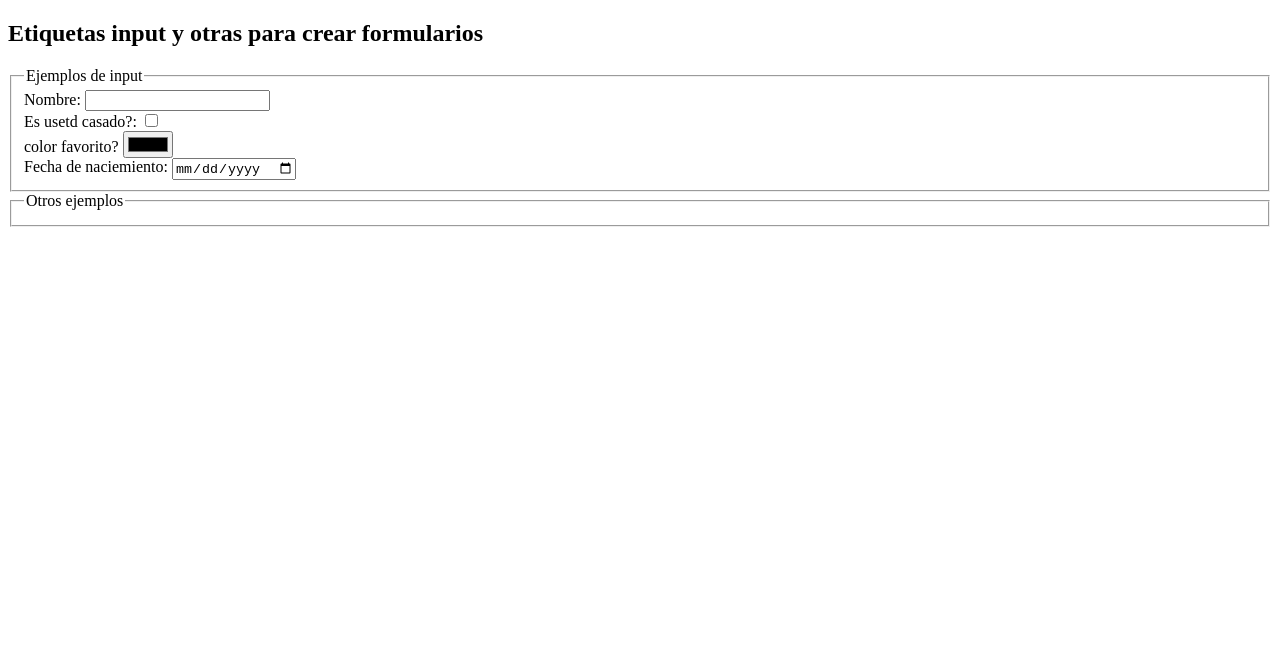
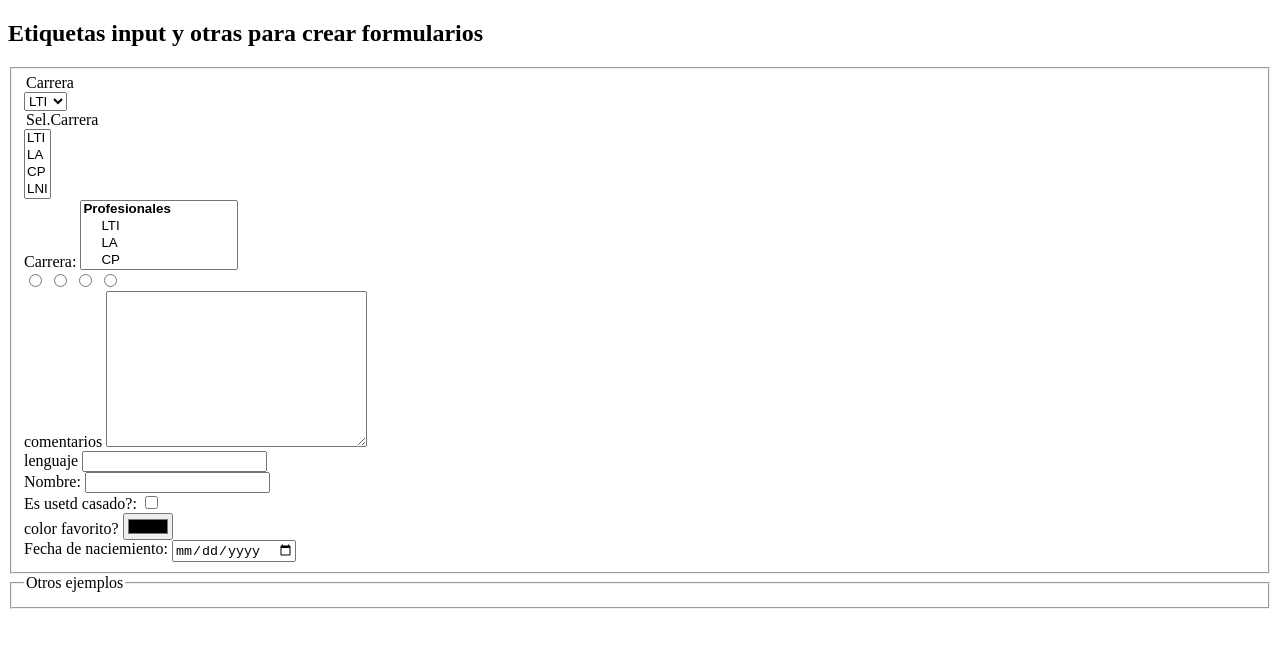
Before and after one commit to Fernanda2019/Webpage-51_15, a plain HTML site: page formularios.html in a window 1280 px wide. Drawn offline with Linux system fonts and the light colour scheme.

Commit message:
formularios.html

```diff
--- a/formularios.html
+++ b/formularios.html
@@ -12,7 +12,67 @@
                 <h1>Etiquetas input y otras  para crear formularios</h1>
                 <form action="" method="post">
                     <fieldset>
-                        <legend>Ejemplos de input</legend>
+                    <div>
+                        <legend>Carrera</legend>
+                     <select name="Carrera" id="carrera">
+                        <option value="4">LTI</option>
+                        <option value="3">LA</option>
+                        <option value="8">CP</option>
+                        <option value="5">LNI</option>
+                     </select>
+                    </div>
+
+                    <div>
+                        <legend>Sel.Carrera</legend>
+                     <select name="Carreramult" id="Carreramult" multiple>
+                        <option value="4">LTI</option>
+                        <option value="3">LA</option>
+                        <option value="8">CP</option>
+                        <option value="5">LNI</option>
+                     </select>
+                    </div>
+
+                    <div>
+                        <label for="Carreragpo">Carrera:</legend>
+                     <select name="Carreragpo" id="Carreragpo" multiple>
+                         <optgroup label="Profesionales">
+                        <option value="4">LTI</option>
+                        <option value="3">LA</option>
+                        <option value="8">CP</option>
+                        <option value="5">LNI</option>
+                        <option value="15">DDS</option>
+                    </optgroup>
+                    <optgroup labes="Tecnicas">
+                        <option value="15">Desarrollo de software</option>
+                    </optgroup>
+                     </select>
+                    </div>
+
+                    <div>
+                        <input type="radio" name="equipos" id="masculino">
+                        <input type="radio" name="equipos" id="femenino">
+                        <input type="radio" name="genero" id="femenino">
+                        <input type="radio" name="genero" id="femenino">
+                    </div>
+
+                    <div>
+                        <label for="comentarios">comentarios</label>
+                        <textarea name="comentraios" id="comentarios" cols="30" rows="10"></textarea>
+                    </div>
+
+                    <div>
+                        <label for="lenguaje">lenguaje</label>
+                        <input type="text"name="lenguaje" id="lengujae" list="
+                        lenguajes">
+                        <datalist id="lenguajes">
+                            <option value="python">
+                            <option value="visual basic">
+                            <option value="html">
+                            <option value="xlm">
+                            <option value="c++">
+                        </datalist>
+                    </div>
+
                     <div>
                         <label for="nombre">Nombre:</label>
                         <input type="text" name="nombre" id="nombre">
```
